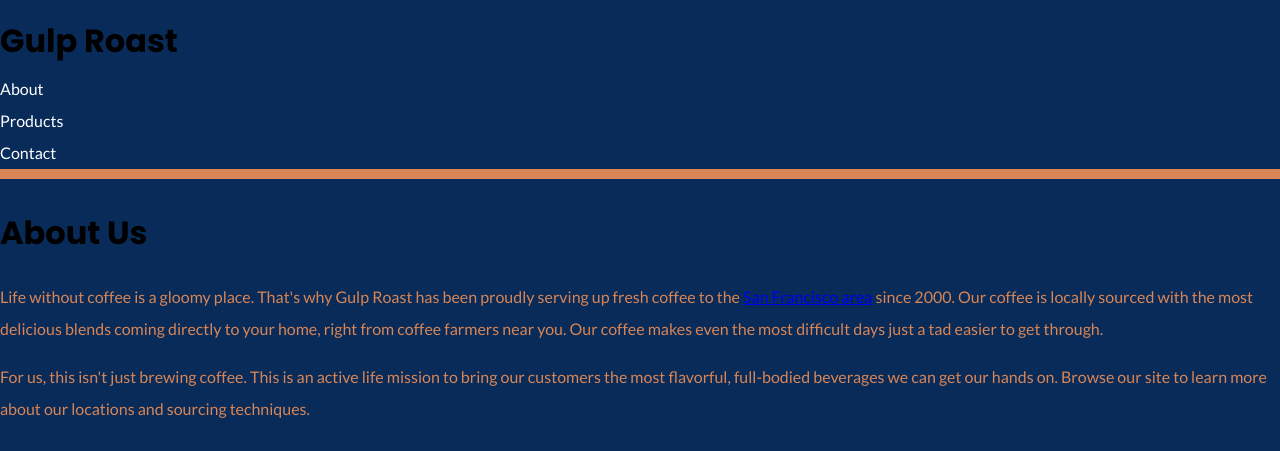
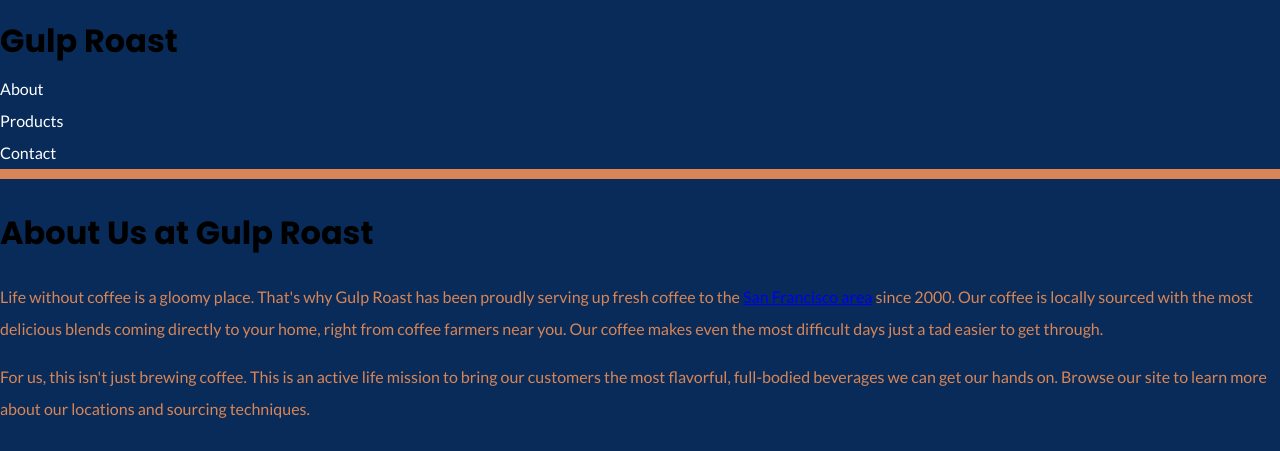
Before and after one commit to anymoG/Mod_10_Challenge, a plain HTML site: page Index.html in a window 1280 px wide. Shown: the part 222-673 px from the top of the page. Drawn offline with Linux system fonts and the light colour scheme.

Commit message:
update to index
please work

```diff
--- a/Index.html
+++ b/Index.html
@@ -20,7 +20,7 @@
 
     <!-- Main body content here -->
     <main>
-      <h1>About Us</h1>
+      <h1>About Us at Gulp Roast</h1>
       <p class="about_us">
         Life without coffee is a gloomy place. That's why Gulp Roast has been
         proudly serving up fresh coffee to the
```
